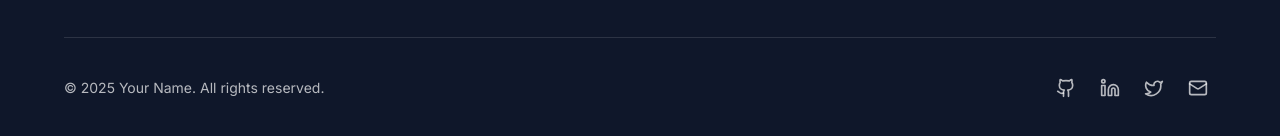
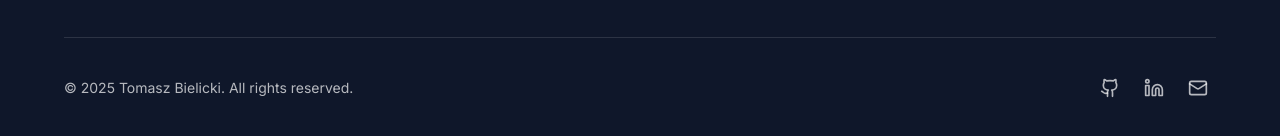
Before and after one commit to TomaszBielicki/portfolio, a React (Vite) app: page / in a window 1280 px wide. Shown: the part 2386-2522 px from the top of the page. Built offline with nearby package versions, Linux system fonts and the light colour scheme.

Commit message:
add customization to footer

```diff
--- a/src/components/Footer/Footer.tsx
+++ b/src/components/Footer/Footer.tsx
@@ -1,12 +1,13 @@
-import React from 'react';
-import { Box, Container, Typography, IconButton, Divider } from '@mui/material';
-import { Github, Linkedin, Mail, Twitter } from 'lucide-react';
+import { Box, Container, Typography, IconButton, Divider } from "@mui/material";
+import { Github, Linkedin, Mail } from "lucide-react";
 
 const socialLinks = [
-  { icon: <Github size={20} />, href: 'https://github.com/yourusername' },
-  { icon: <Linkedin size={20} />, href: 'https://linkedin.com/in/yourusername' },
-  { icon: <Twitter size={20} />, href: 'https://twitter.com/yourusername' },
-  { icon: <Mail size={20} />, href: 'mailto:your.email@example.com' },
+  { icon: <Github size={20} />, href: "https://github.com/tomaszbielicki" },
+  {
+    icon: <Linkedin size={20} />,
+    href: "https://www.linkedin.com/in/tomasz-bielicki-b7703319b/",
+  },
+  { icon: <Mail size={20} />, href: "mailto:tomek.bielicki@gmail.com" },
 ];
 
 export const Footer = () => {
@@ -14,11 +15,19 @@ export const Footer = () => {
     <Box component="footer" sx={{ py: 6, mt: 8 }}>
       <Container maxWidth="lg">
         <Divider sx={{ mb: 4 }} />
-        <Box sx={{ display: 'flex', justifyContent: 'space-between', alignItems: 'center', flexWrap: 'wrap', gap: 2 }}>
+        <Box
+          sx={{
+            display: "flex",
+            justifyContent: "space-between",
+            alignItems: "center",
+            flexWrap: "wrap",
+            gap: 2,
+          }}
+        >
           <Typography variant="body2" color="text.secondary">
-            © {new Date().getFullYear()} Your Name. All rights reserved.
+            © {new Date().getFullYear()} Tomasz Bielicki. All rights reserved.
           </Typography>
-          <Box sx={{ display: 'flex', gap: 1 }}>
+          <Box sx={{ display: "flex", gap: 1 }}>
             {socialLinks.map((link, index) => (
               <IconButton
                 key={index}
@@ -26,12 +35,12 @@ export const Footer = () => {
                 target="_blank"
                 rel="noopener noreferrer"
                 sx={{
-                  color: 'text.secondary',
-                  '&:hover': {
-                    color: 'primary.main',
-                    transform: 'translateY(-2px)',
+                  color: "text.secondary",
+                  "&:hover": {
+                    color: "primary.main",
+                    transform: "translateY(-2px)",
                   },
-                  transition: 'all 0.2s',
+                  transition: "all 0.2s",
                 }}
               >
                 {link.icon}
```
